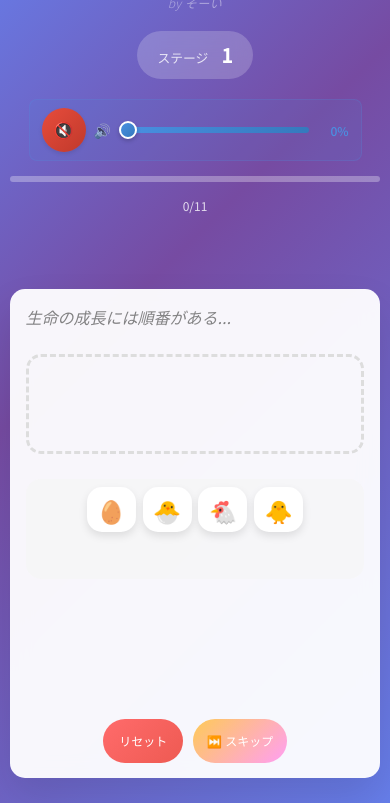
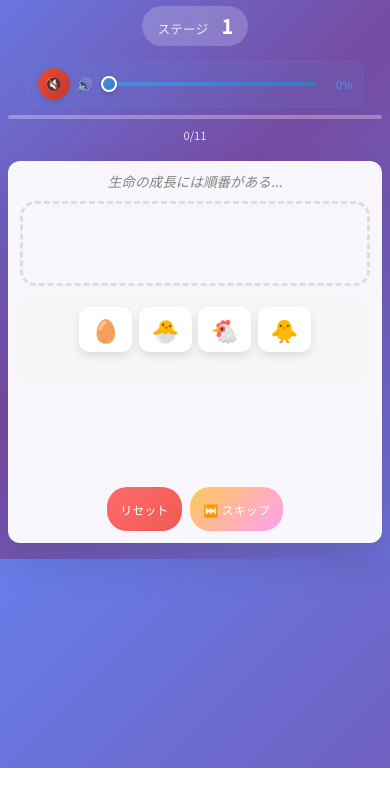
Before and after one commit to soooooi/lineup, a plain HTML site: page index.html in a window 390 px wide. Shown: the part 76-879 px from the top of the page. After the commit the page ends 844 px from the top, so only its background shows below. Drawn offline with Linux system fonts and the light colour scheme.

Commit message:
デザイン調整

```diff
--- a/script.js
+++ b/script.js
@@ -1753,7 +1753,8 @@ class JustArrangeGame {
                 color: #667eea;
                 font-weight: bold;
             `;
-            document.querySelector('.game-main').appendChild(scoreElement);
+            // game-headerに追加してヒントテキストと分離
+            document.querySelector('.game-header').appendChild(scoreElement);
         }
         scoreElement.textContent = `スコア: ${this.totalScore}`;
     }
--- a/styles.css
+++ b/styles.css
@@ -45,10 +45,14 @@ body::-webkit-scrollbar {
     text-align: center;
     margin-bottom: 40px;
     color: white;
+    padding: clamp(15px, 3vw, 20px) 0;
+    margin-bottom: clamp(15px, 3vw, 20px);
+    /* スコア表示のために相対位置を設定 */
+    position: relative;
 }
 
 .game-title {
-    font-size: clamp(2.5rem, 6vw, 3rem);
+    font-size: clamp(1.5rem, 5vw, 2rem);
     font-weight: 300;
     margin-bottom: 10px;
     text-shadow: 2px 2px 4px rgba(0,0,0,0.3);
@@ -204,20 +208,31 @@ body::-webkit-scrollbar {
     backdrop-filter: blur(10px);
     transition: opacity 0.3s ease, transform 0.3s ease;
     margin-bottom: 20px;
+    padding: clamp(15px, 4vw, 25px);
+    border-radius: 15px;
+    margin-bottom: 15px;
+    /* マージンを通常に戻す */
+    margin-top: 0;
+    /* positionをリセット */
+    position: static;
 }
 
 .theme-hint {
     text-align: center;
     font-size: clamp(1rem, 3vw, 1.1rem);
     color: #666;
-    margin-bottom: 30px;
+    margin-bottom: 25px;
     font-style: italic;
     opacity: 0.8;
+    margin-right: 0;
+    text-align: center;
+    padding-right: 0;
 }
 
 /* 配置エリア */
 .arrangement-area {
     margin-bottom: 40px;
+    margin-bottom: 25px;
 }
 
 .drop-zone {
@@ -237,6 +252,12 @@ body::-webkit-scrollbar {
     /* スクロールバーのスタイリング */
     scrollbar-width: thin;
     scrollbar-color: #667eea rgba(0,0,0,0.1);
+    min-height: 100px;
+    padding: 15px;
+    /* モバイルでは横スクロールを強調 */
+    gap: 8px;
+    /* スムーズスクロール */
+    scroll-behavior: smooth;
 }
 
 /* Webkitブラウザ用のスクロールバースタイリング */
@@ -285,17 +306,20 @@ body::-webkit-scrollbar {
     padding: 20px;
     background: rgba(247, 247, 247, 0.8);
     border-radius: 15px;
+    gap: 10px;
+    padding: 15px;
+    margin-bottom: 20px;
 }
 
 /* ドラッグ可能なアイテム */
 .draggable-item {
-    width: clamp(60px, 12vw, 80px);
-    height: clamp(60px, 12vw, 80px);
+    width: clamp(70px, 15vw, 80px);
+    height: clamp(70px, 15vw, 80px);
     border-radius: 15px;
     display: flex;
     align-items: center;
     justify-content: center;
-    font-size: clamp(2rem, 5vw, 2.5rem);
+    font-size: clamp(2.2rem, 6vw, 2.5rem);
     cursor: grab;
     user-select: none;
     -webkit-user-select: none;
@@ -364,20 +388,23 @@ body::-webkit-scrollbar {
     align-items: center;
     justify-content: center;
     gap: 15px; /* アニメーションとテキストの間隔 */
+    margin-bottom: 20px;
+    min-height: 100px;
+    gap: 12px;
 }
 
 .feedback-animation {
-    font-size: clamp(3rem, 8vw, 4rem);
+    font-size: clamp(2.5rem, 7vw, 3.5rem);
     pointer-events: none;
     display: flex;
     align-items: center;
     justify-content: center;
-    min-height: 60px; /* アニメーション専用の高さ */
+    min-height: 50px; /* アニメーション専用の高さ */
     flex-shrink: 0; /* 縮小を防ぐ */
 }
 
 .feedback-text {
-    font-size: clamp(1rem, 3vw, 1.2rem);
+    font-size: clamp(0.9rem, 3vw, 1rem);
     font-weight: 500;
     opacity: 0;
     transform: translateY(10px);
@@ -402,6 +429,9 @@ body::-webkit-scrollbar {
     justify-content: center;
     flex-wrap: wrap;
     align-items: center;
+    gap: 10px;
+    flex-wrap: wrap;
+    justify-content: center;
 }
 
 .btn {
@@ -417,6 +447,9 @@ body::-webkit-scrollbar {
     min-height: 44px;
     /* タッチ対応 */
     touch-action: manipulation;
+    font-size: clamp(0.85rem, 3vw, 0.9rem);
+    padding: 10px 16px;
+    min-width: 80px;
 }
 
 .btn-reset {
@@ -630,9 +663,9 @@ body::-webkit-scrollbar {
     }
 
     .draggable-item {
-        width: clamp(60px, 12vw, 70px);
-        height: clamp(60px, 12vw, 70px);
-        font-size: clamp(1.8rem, 5vw, 2.2rem);
+        width: clamp(65px, 13vw, 75px);
+        height: clamp(65px, 13vw, 75px);
+        font-size: clamp(2rem, 5.5vw, 2.3rem);
     }
 }
 
@@ -643,6 +676,7 @@ body::-webkit-scrollbar {
         margin: 0;
         padding: 0;
         /* iOS Safari対応 */
+        height: 100vh;
         height: -webkit-fill-available;
         /* 横スクロールを防ぐ */
         overflow-x: hidden;
@@ -654,7 +688,7 @@ body::-webkit-scrollbar {
         width: 100%;
         max-width: 100%;
         margin: 0;
-        padding: clamp(10px, 2vw, 15px);
+        padding: clamp(8px, 1.5vw, 12px);
         background: linear-gradient(135deg,
             #667eea 0%,
             #764ba2 40%,
@@ -662,123 +696,191 @@ body::-webkit-scrollbar {
         background-attachment: fixed;
         min-height: 100vh;
         min-height: -webkit-fill-available;
+        /* スコア表示のためにrelative位置指定 */
+        position: relative;
+        /* フレックスレイアウトで高さを効率的に使用 */
+        display: flex;
+        flex-direction: column;
     }
 
     .game-header {
-        padding: clamp(15px, 3vw, 20px) 0;
-        margin-bottom: clamp(15px, 3vw, 20px);
+        padding: clamp(10px, 2vw, 15px) 0;
+        margin-bottom: clamp(8px, 1.5vw, 12px);
+        /* スコア表示のために相対位置を設定 */
+        position: relative;
+        flex-shrink: 0;
     }
 
     .game-title {
-        font-size: clamp(1.5rem, 5vw, 2rem);
+        font-size: clamp(1.2rem, 4vw, 1.6rem);
+        margin-bottom: 5px;
+    }
+
+    .game-subtitle {
+        font-size: clamp(0.8rem, 2.5vw, 1rem);
+        margin-bottom: 8px;
+    }
+
+    .game-author {
+        font-size: clamp(0.7rem, 2vw, 0.75rem);
+        margin-bottom: 8px;
+    }
+
+    .stage-info {
+        padding: 6px 15px;
+        margin-bottom: 5px;
+    }
+
+    .audio-controls {
+        gap: 6px;
+        padding: 6px 10px;
+        margin-bottom: 8px;
     }
 
     .game-main {
-        padding: clamp(15px, 4vw, 25px);
-        border-radius: 15px;
-        margin-bottom: 15px;
-        /* スコア表示との重なりを防ぐために上部マージンを追加 */
-        margin-top: 60px;
+        padding: clamp(12px, 3vw, 18px);
+        border-radius: 12px;
+        margin-bottom: 8px;
+        /* マージンを通常に戻す */
+        margin-top: 0;
+        /* positionをリセット */
+        position: static;
+        /* フレックスで残りの高さを使用 */
+        flex: 1;
+        display: flex;
+        flex-direction: column;
+        min-height: 0;
     }
 
-    /* ヒントテキストの重なりを防ぐ */
+    /* ヒントテキストをコンパクトに */
     .theme-hint {
-        margin-bottom: 25px;
-        /* スコア表示エリアを避けるため右側マージンを追加 */
-        margin-right: 120px;
-        text-align: left;
-        padding-right: 10px;
+        margin-bottom: 12px;
+        font-size: clamp(0.85rem, 2.8vw, 0.95rem);
+        /* マージンをリセット */
+        margin-right: 0;
+        text-align: center;
+        padding-right: 0;
+        line-height: 1.2;
+        flex-shrink: 0;
     }
 
     .arrangement-area {
-        margin-bottom: 25px;
+        margin-bottom: 12px;
+        flex-shrink: 0;
     }
 
     .drop-zone {
-        min-height: 100px;
-        padding: 15px;
+        min-height: clamp(70px, 12vh, 85px);
+        padding: 10px;
         /* モバイルでは横スクロールを強調 */
-        gap: 8px;
+        gap: 6px;
         /* スムーズスクロール */
         scroll-behavior: smooth;
     }
 
-    /* モバイル向けのアイテムサイズ最適化 */
+    /* モバイル向けのアイテムサイズをさらに最適化 */
     .draggable-item {
-        width: clamp(55px, 16vw, 70px);
-        height: clamp(55px, 16vw, 70px);
-        font-size: clamp(1.8rem, 5.5vw, 2.2rem);
+        width: clamp(45px, 14vw, 60px);
+        height: clamp(45px, 14vw, 60px);
+        font-size: clamp(1.5rem, 4.5vw, 1.8rem);
         /* 最小幅を確保して5つまで横並び可能に */
-        min-width: calc((100vw - 120px) / 5.5); /* 余白とgapを考慮 */
-        max-width: 70px;
+        min-width: calc((100vw - 100px) / 5.5); /* 余白とgapを考慮 */
+        max-width: 60px;
+        border-radius: 10px;
     }
 
     .items-pool {
-        gap: 10px;
-        padding: 15px;
-        margin-bottom: 20px;
+        gap: 8px;
+        padding: 10px;
+        margin-bottom: 12px;
+        min-height: clamp(70px, 12vh, 85px);
+        flex-shrink: 0;
     }
 
     .feedback-area {
-        margin-bottom: 20px;
-        min-height: 100px;
-        gap: 12px;
+        margin-bottom: 12px;
+        min-height: clamp(60px, 10vh, 80px);
+        gap: 8px;
+        flex-shrink: 0;
     }
 
     .feedback-animation {
-        font-size: clamp(2.5rem, 7vw, 3.5rem);
-        min-height: 50px;
+        font-size: clamp(2rem, 6vw, 2.8rem);
+        min-height: clamp(30px, 5vh, 40px);
     }
 
     .feedback-text {
-        font-size: clamp(0.9rem, 3vw, 1rem);
-        line-height: 1.4;
+        font-size: clamp(0.8rem, 2.8vw, 0.9rem);
+        line-height: 1.3;
     }
 
     .controls {
-        gap: 10px;
+        gap: 8px;
         flex-wrap: wrap;
         justify-content: center;
+        flex-shrink: 0;
+        margin-top: auto;
     }
 
     .btn {
-        font-size: clamp(0.85rem, 3vw, 0.9rem);
-        padding: 10px 16px;
-        min-width: 80px;
+        font-size: clamp(0.8rem, 2.8vw, 0.85rem);
+        padding: 8px 14px;
+        min-width: 70px;
+        border-radius: 20px;
     }
 
-    .audio-controls {
-        gap: 8px;
-        padding: 8px 12px;
-        margin-bottom: 15px;
-    }
-
-    /* モバイルでのスコア表示位置調整 */
+    /* モバイルでのスコア表示をヘッダー部分にコンパクト配置 */
     #score-display {
+        position: absolute;
         top: 15px;
-        right: 15px;
-        font-size: clamp(0.75rem, 2.2vw, 0.85rem);
-        padding: 8px 12px;
-        border-radius: 12px;
+        right: 0;
+        font-size: clamp(0.7rem, 2vw, 0.8rem);
+        padding: 6px 10px;
+        border-radius: 10px;
         background: rgba(255, 255, 255, 0.95);
         backdrop-filter: blur(10px);
-        box-shadow: 0 2px 8px rgba(0, 0, 0, 0.15);
+        box-shadow: 0 2px 6px rgba(0, 0, 0, 0.1);
         border: 1px solid rgba(102, 126, 234, 0.2);
         /* 最大幅を設定してテキストの改行を制御 */
-        max-width: 100px;
+        max-width: 90px;
         white-space: nowrap;
         overflow: hidden;
         text-overflow: ellipsis;
+        z-index: 200;
     }
 
     .progress-container {
-        margin-bottom: 15px;
-        height: 6px;
+        margin-bottom: 8px;
+        height: 4px;
     }
 
     .progress-text {
-        font-size: clamp(0.75rem, 2.5vw, 0.85rem);
-        top: -20px;
+        font-size: clamp(0.7rem, 2.2vw, 0.8rem);
+        margin-top: 3px;
+    }
+
+    /* 音量コントロールをさらにコンパクトに */
+    .audio-toggle-btn {
+        width: clamp(32px, 7vw, 36px);
+        height: clamp(32px, 7vw, 36px);
+        min-width: 32px;
+        min-height: 32px;
+        font-size: clamp(14px, 3.5vw, 16px);
+    }
+
+    .volume-slider {
+        height: 4px;
+        min-height: 4px;
+    }
+
+    .volume-slider::-webkit-slider-thumb {
+        width: clamp(16px, 4vw, 18px);
+        height: clamp(16px, 4vw, 18px);
+    }
+
+    .volume-percentage {
+        font-size: clamp(11px, 2.8vw, 13px);
+        min-width: 28px;
     }
 }
 
```
